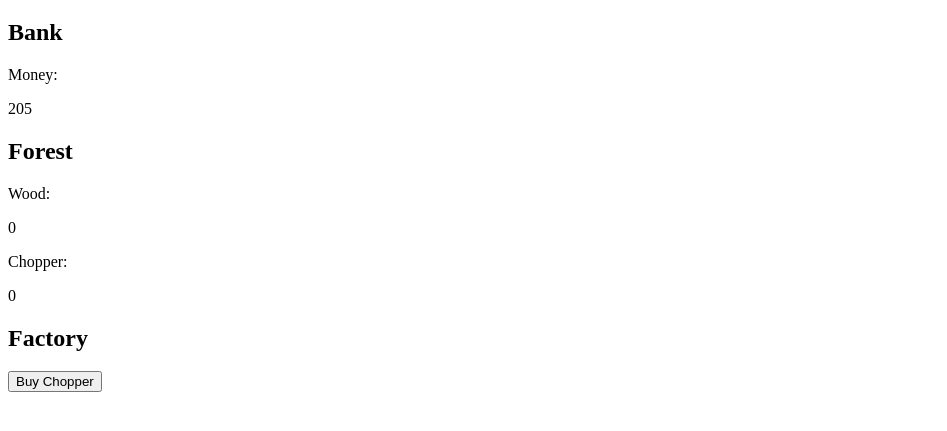
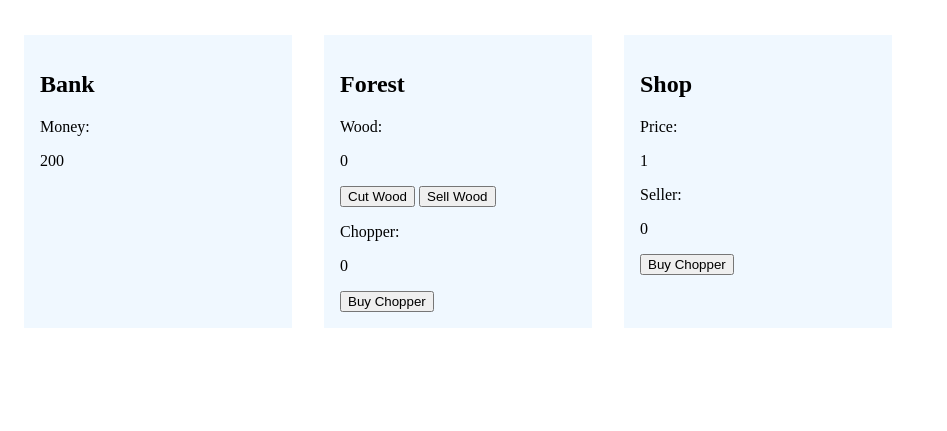
Before and after one commit to pagnyf/idlestry, a plain HTML site: page index.html in a window 1280 px wide. Shown: the part 61-492 px from the top of the page, without its empty margins (0-947 px from the left). Drawn offline with Linux system fonts and the light colour scheme.

Commit message:
Added sell resources and automated increase

```diff
--- a/index.html
+++ b/index.html
@@ -2,6 +2,7 @@
 <html>
 <head>
     <title>Idlestry</title>
+    <link rel="stylesheet" href="main.css">
     <script type="module" src="main.js"></script>
     <link rel="icon" type="image/x-icon" href="/favicon.ico">
 </head>
@@ -10,24 +11,42 @@
 
 <h1>Idlestry</h1>
 
-<div>
+<div class="production-tiles">
+    <div class="tile">
         <h2>Bank</h2>
         <p>Money: </p><p id="money">0</p>
     </div>
 
-<div>
+    <div class="tile">
         <h2>Forest</h2>
         <p>Wood: </p><p id="wood">0</p>
+        <button type="button" id="wood-button">Cut Wood</button>
+        <button type="button" id="wood-sell-button">Sell Wood</button>
         <p>Chopper: </p><p id="chopper">0</p>
+        <button type="button" id="chopper-button">Buy Chopper</button>
+
     </div>
 
-<div style="display:none"></div>
+    <div class="tile">
+        <h2>Shop</h2>
+        <p>Price: </p><p id="wood-price">1</p>
+        <p>Seller: </p><p id="seller">0</p>
+        <button type="button" id="seller-button">Buy Chopper</button>
+    </div>
+
+    <div style="display:none">
         <h2>Factory</h2>
     </div>
 
-<button type="button" id="chopper-button">
-    Buy Chopper
-</button>
+</div>
+
+
 
 </body>
 </html>
+
+
+<!--
+style="grid-row: 2;"
+
+-->
--- /dev/null
+++ b/main.css
@@ -0,0 +1,10 @@
+.production-tiles {
+    display: grid;
+    grid-template-columns: 300px 300px 300px;
+}
+
+.tile {
+    background-color: aliceblue;
+    padding: 1em;
+    border: 1em solid white;
+}
--- a/main.js
+++ b/main.js
@@ -4,17 +4,29 @@ let state = {
     "money": {
         "value": 200,
         "isUnlocked": true,
-        "price": function(){return 10;}
+        "price": function(level){return 0;}
     },
     "wood": {
         "value": 0,
         "isUnlocked": true,
-        "price": function(){return 10;}
+        "price": function(level){return 0;}
     },
     "chopper": {
         "value": 0,
-        "isUnlocked": true,
-        "price": function(){return 10;}
+        "isUnlocked": false,
+        "price": function(level){return 10 + 5 * level;},
+        "production": "wood",
+        "efficiency": 1
+    },
+    "seller": {
+        "value": 0,
+        "isUnlocked": false,
+        "price": function(level){return 10;}
+    },
+    "wood-price": {
+        "value": 1,
+        "isUnlocked": false,
+        "price": function(level){return 10;}
     }
 }
 
@@ -24,21 +36,36 @@ let time_state = {
 
 main();
 
-function updateScreen(){
-    for (let resource in state) {
-        document.getElementById(resource).innerHTML = state[resource]["value"];
-    }
+
+export function main(){
+    console.log("Starting game");
+
+    loadScreen();
+    setInterval(mainTickLoop, 1000);
+    setInterval(updateScreen, 50);
 }
 
+
 function loadScreen(){
-    //Add button key press to all html elements
+    //Add button key press to all html elements with corresponding id
     for (let resource in state) {
         const buyButton = document.getElementById(resource + "-button");
-        if (buyButton != null){
+        if (buyButton){
             buyButton.addEventListener('click', function () {
-                if (state["money"]["value"] >= state[resource]["price"]()){
+                const level = state[resource]["value"];
+                if (state["money"]["value"] >= state[resource]["price"](level)){
                     state[resource]["value"] += 1;
-                    state["money"]["value"] -= state[resource]["price"]();
+                    state["money"]["value"] -= state[resource]["price"](level);
+                }
+            });
+        }
+        const sellButton = document.getElementById(resource + "-sell-button");
+        if (sellButton){
+            sellButton.addEventListener('click', function () {
+                const resource_amount = state[resource]["value"];
+                if (resource_amount >= 0){
+                    state[resource]["value"] -= resource_amount;
+                    state["money"]["value"] += resource_amount * state[resource + "-price"]["value"];
                 }
             });
         }
@@ -49,16 +76,19 @@ function mainTickLoop(){
     const currentTime = new Date();
     const inGameTimeString = calculateTimeDifference(time_state.startTime, currentTime);
     console.log("Current time elapsed: " + inGameTimeString);
-    console.log(state);
-    state.money.value += 1;
-
-    //updateScreen();
+    //console.log(state);
+    for (let resource in state) {
+        if (state[resource]["production"]){
+            const target_resource = state[resource]["production"];
+            state[target_resource]["value"] += Math.round(
+                state[resource]["value"] * state[resource]["efficiency"]
+            );
+        }
+    }
 }
 
-export function main(){
-    console.log("Starting game");
-
-    loadScreen();
-    setInterval(mainTickLoop, 1000);
-    setInterval(updateScreen, 50);
+function updateScreen(){
+    for (let resource in state) {
+        document.getElementById(resource).innerHTML = state[resource]["value"];
+    }
 }
```
Also changed, not shown: Readme.md. Lines whose indentation alone changed are shown as unchanged.
